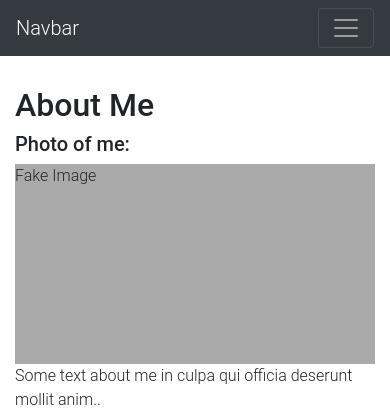
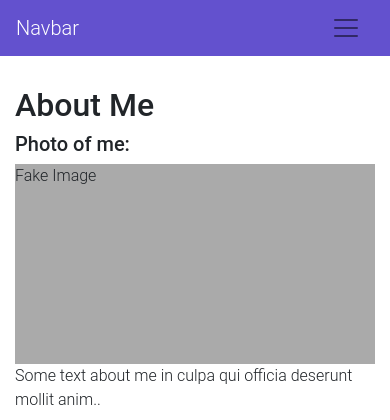
Before and after one commit to faccudiaz/herokuTest, a PHP site: page /index.html in a window 390 px wide. Shown: the top 420 px of the page. Run offline with PHP 8.4, Linux system fonts and the light colour scheme; some libraries are stand-ins or nearby versions.

Commit message:
Arreglo navbar toggler mobile y cambio estilo header

```diff
--- a/css/estilos.css
+++ b/css/estilos.css
@@ -8,12 +8,20 @@ body {
   height:480px;
 }
 
+nav a{
+	color: white;
+}
+
 footer{
 	margin-top: 20px;
 }
 
 .unique-color-dark {
     background-color: #1c2331 !important;
+}
+
+.unique-color-violet {
+    background-color: #6351ce !important;
 }
 
 footer.page-footer {
--- a/index.html
+++ b/index.html
@@ -18,9 +18,9 @@
   </style>
 </head>
 <body>
-<nav class="navbar navbar-expand-sm bg-dark navbar-dark">
+<nav class="navbar navbar-expand-sm unique-color-violet">
   <a class="navbar-brand" href="#">Navbar</a>
-  <button class="navbar-toggler" type="button" data-toggle="collapse" data-target="#collapsibleNavbar">
+  <button class="navbar-toggler navbar-light" type="button" data-toggle="collapse" data-target="#collapsibleNavbar">
     <span class="navbar-toggler-icon"></span>
   </button>
   <div class="collapse navbar-collapse" id="collapsibleNavbar">
@@ -123,7 +123,7 @@
 <!-- Footer -->
 <footer class="page-footer font-small unique-color-dark">
 
-    <div style="background-color: #6351ce;">
+    <div class="unique-color-violet">
       <div class="container">
 
         <!-- Grid row-->
```
